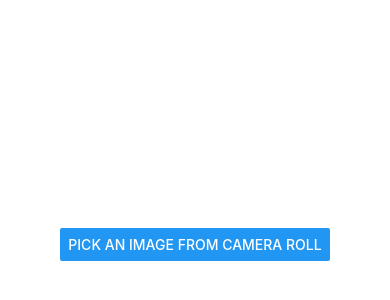
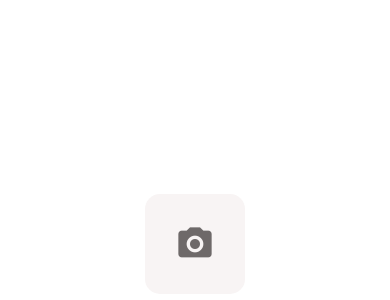
Before and after one commit to iankuratri/learning-react-native, a React Native app in the folder DoneWithIt/: screen / in a window 390 px wide. Shown: the part 178-478 px from the top of the page. Built offline with nearby package versions, Linux system fonts and the light colour scheme.

Commit message:
Reusable image component added

```diff
--- a/DoneWithIt/App.tsx
+++ b/DoneWithIt/App.tsx
@@ -1,7 +1,15 @@
-import ImagePickerExample from "./course/05NativeFeatures/ImagePickerExample";
+import { useState } from "react";
+import { View } from "react-native";
+import ImageInput from "./app/components/ImageInput";
 
 function App() {
-  return <ImagePickerExample />;
+  const [imageUri, setImageUri] = useState<string | undefined>(undefined);
+
+  return (
+    <View style={{ flex: 1, alignItems: "center", justifyContent: "center" }}>
+      <ImageInput imageUri={imageUri} onChangeImage={setImageUri} />
+    </View>
+  );
 }
 
 export default App;
--- /dev/null
+++ b/DoneWithIt/app/components/ImageInput.tsx
@@ -0,0 +1,83 @@
+import { MaterialCommunityIcons } from "@expo/vector-icons";
+import * as ImagePicker from "expo-image-picker";
+import React from "react";
+import {
+  Alert,
+  Image,
+  StyleSheet,
+  TouchableWithoutFeedback,
+  View,
+} from "react-native";
+import defaultColors from "../config/colors";
+
+interface ImageInputProps {
+  imageUri: string | undefined;
+  onChangeImage: (url: string | undefined) => void;
+}
+
+function ImageInput({ imageUri, onChangeImage }: ImageInputProps) {
+  const selectImage = async () => {
+    try {
+      const result = await ImagePicker.launchImageLibraryAsync({
+        mediaTypes: ImagePicker.MediaTypeOptions.Images,
+        quality: 0.5,
+      });
+
+      if (!result.canceled) {
+        onChangeImage(result.assets[0].uri);
+      }
+    } catch (error) {
+      console.log("Error reading an image", error);
+    }
+  };
+
+  const handlePress = () => {
+    if (!imageUri) {
+      selectImage();
+    } else {
+      Alert.alert("Delete", "Are you sure you want to delete this image?", [
+        {
+          text: "Yes",
+          onPress: () => onChangeImage(undefined),
+        },
+        {
+          text: "No",
+        },
+      ]);
+    }
+  };
+
+  return (
+    <TouchableWithoutFeedback onPress={handlePress}>
+      <View style={styles.container}>
+        {!imageUri ? (
+          <MaterialCommunityIcons
+            color={defaultColors.medium}
+            name="camera"
+            size={40}
+          />
+        ) : (
+          <Image source={{ uri: imageUri }} style={styles.image} />
+        )}
+      </View>
+    </TouchableWithoutFeedback>
+  );
+}
+
+const styles = StyleSheet.create({
+  container: {
+    alignItems: "center",
+    justifyContent: "center",
+    backgroundColor: defaultColors.light,
+    borderRadius: 15,
+    height: 100,
+    width: 100,
+    overflow: "hidden",
+  },
+  image: {
+    height: "100%",
+    width: "100%",
+  },
+});
+
+export default ImageInput;
--- a/DoneWithIt/tsconfig.json
+++ b/DoneWithIt/tsconfig.json
@@ -2,6 +2,5 @@
   "extends": "expo/tsconfig.base",
   "compilerOptions": {
     "strict": true
-  },
-  "exclude": ["node_modules"]
+  }
 }
```
